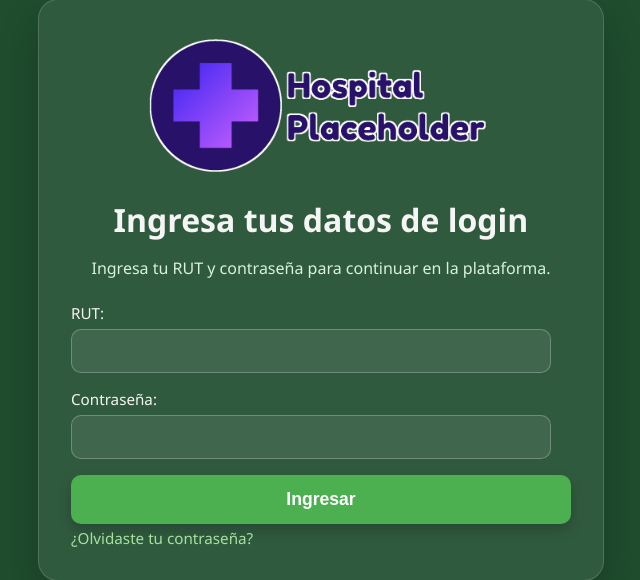
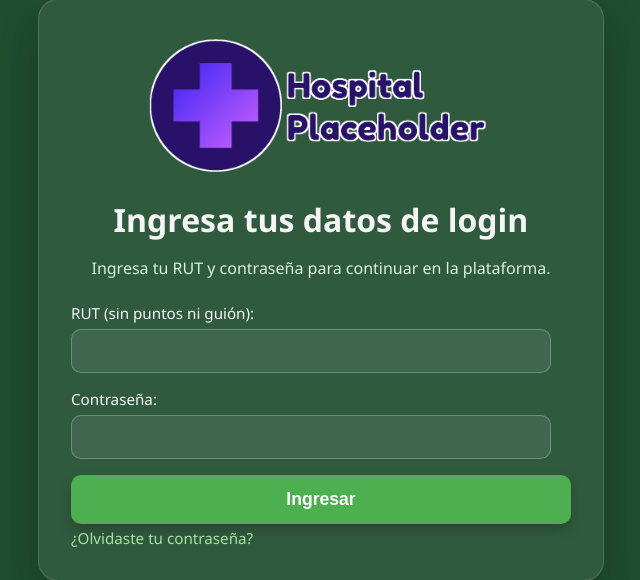
Before and after one commit to Stuckrath/SoftwareDesign_Grupo5, a Django app: page /login/ in a window 1280 px wide. Shown: the part 110-690 px from the top of the page, without its empty margins (319-959 px from the left). Run offline with Django 5.2, Linux system fonts and the light colour scheme.

Commit message:
Fix a pequeña inconsistencia de lenguaje en pantalla de login

```diff
--- a/mi_app/templates/mi_app/login.html
+++ b/mi_app/templates/mi_app/login.html
@@ -146,7 +146,7 @@
         <form method="POST">
             {% csrf_token %}
             <div>
-                <label>RUT:</label>
+                <label>RUT (sin puntos ni guión):</label>
                 <input type="text" name="rut" required>
             </div>
             <div>
```
